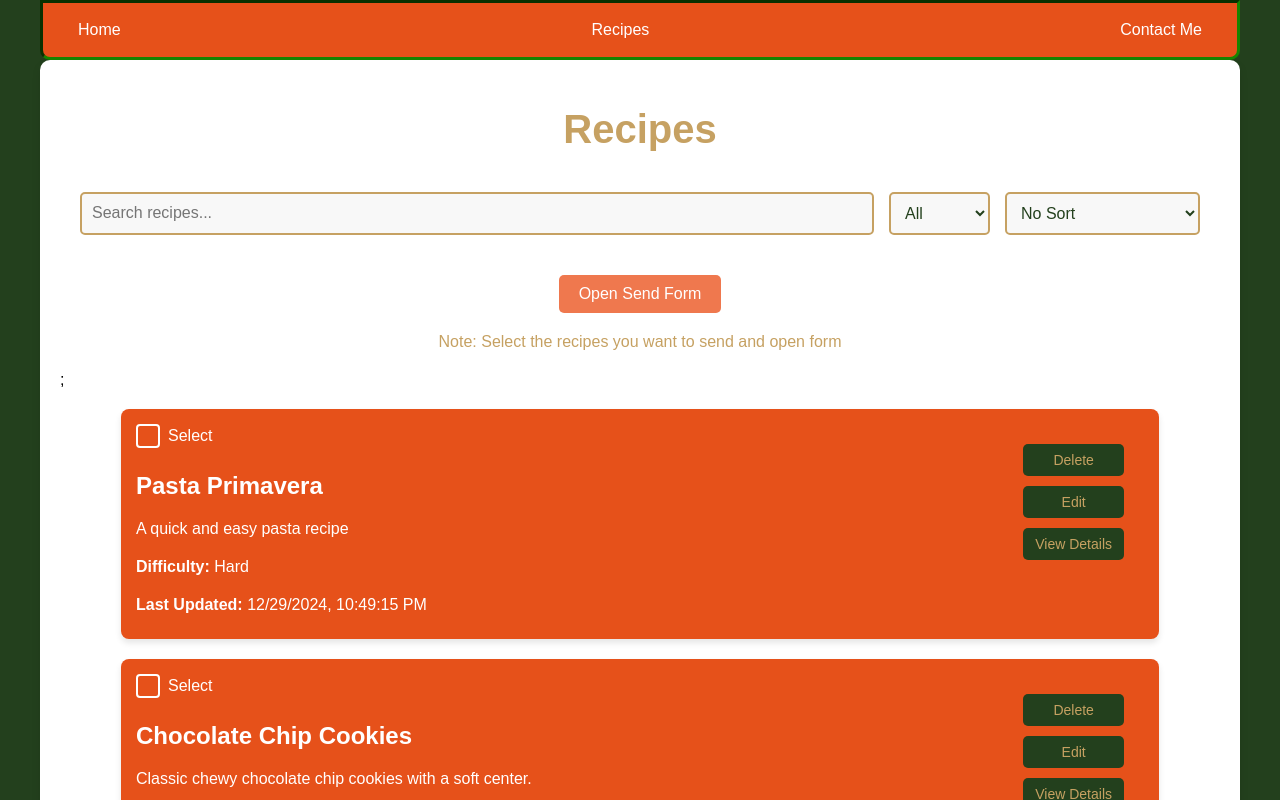
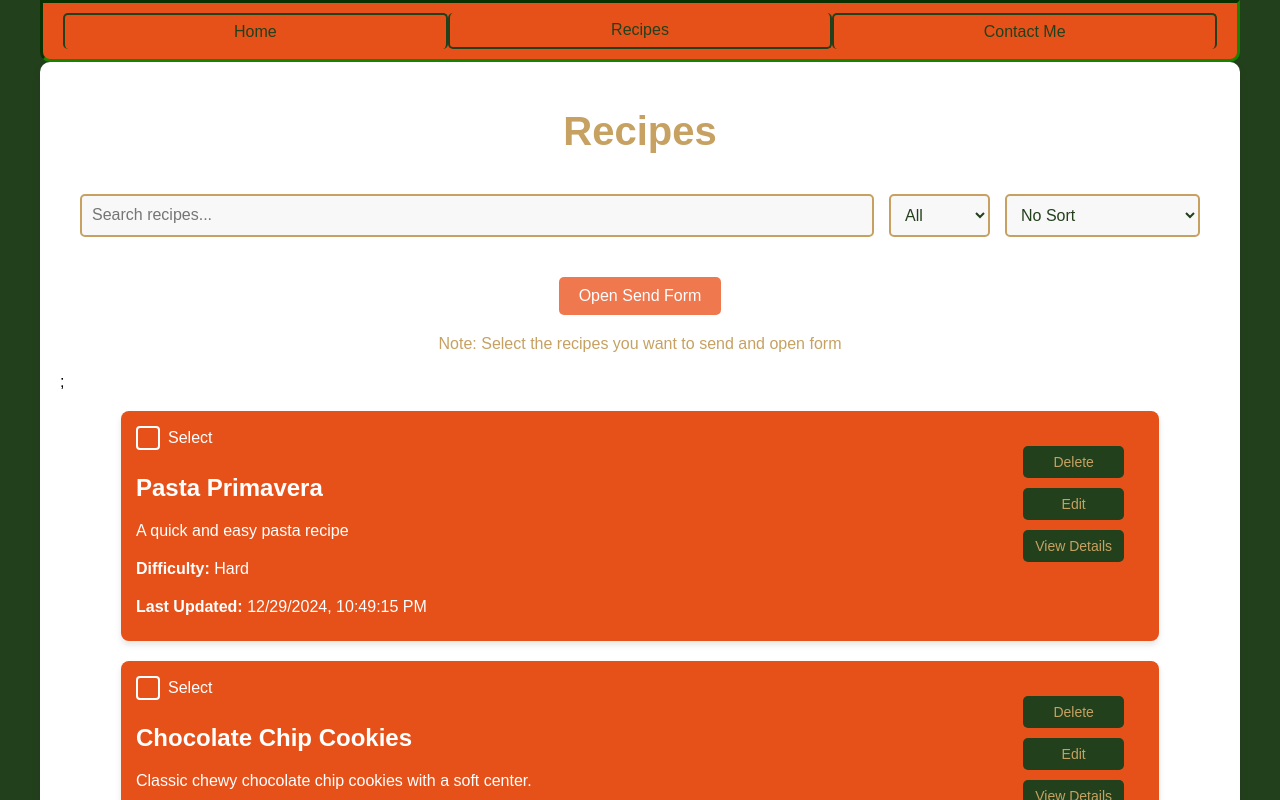
Before and after one commit to ZakirAghakishiyev/WM1-Project2-Group-10, a React (Create React App) app: page /recipes in a window 1280 px wide. Shown: the top 800 px of the page. Built offline with nearby package versions, Linux system fonts and the light colour scheme; data requests are answered from the project's data file.

Commit message:
final touch

```diff
--- a/src/pages/Navbar.js
+++ b/src/pages/Navbar.js
@@ -6,7 +6,7 @@ const Navbar = () => {
   return (
     <nav >
       <Link to="/">Home</Link>
-      <Link to="/recipes">Recipes</Link>
+      <Link to="/recipes" className='two'>Recipes</Link>
       <Link to="/contactMe">Contact Me</Link>
     </nav>
   );
--- a/src/pages/RecipePage.js
+++ b/src/pages/RecipePage.js
@@ -3,7 +3,8 @@ import axios from "axios";
 import { DragDropContext, Droppable, Draggable } from "react-beautiful-dnd";
 import emailjs from "@emailjs/browser";
 import './recipe.css';
-
+import Next from "./right-arrow.png"
+import Previous from "./left-arrow.png"
 
 const API_URL = "http://localhost:3000/recipes";
 
@@ -434,6 +435,13 @@ const RecipePage = () => {
 
       {/* Pagination Controls */}
       <div className="pagination">
+      <button
+    onClick={() => handlePageChange(currentPage - 1)}
+    disabled={currentPage === 1}
+    className="pagination-button"
+  >
+    <img src={Previous} alt="Previous" className="pagination-icon" />
+  </button>
         {pageNumbers.map((number) => (
           <button
             key={number}
@@ -443,7 +451,15 @@ const RecipePage = () => {
             {number}
           </button>
         ))}
+          <button
+    onClick={() => handlePageChange(currentPage + 1)}
+    disabled={currentPage === totalPages}
+    className="pagination-button"
+  >
+    <img src={Next} alt="Next" className="pagination-icon" />
+  </button>
       </div>
+
 
       {/* Form to Add New Recipes */}
       <div className="form-container">
--- a/src/pages/nav.css
+++ b/src/pages/nav.css
@@ -19,15 +19,28 @@ nav {
 
 nav a {
   text-decoration: none;
-  color: white;
+  color: #23401d;
   padding: 8px 15px;
   transition: background-color 0.3s, color 0.3s;
   border-radius: 5px;
+  width: 33%;
+  text-align: center;
+  border-top: 0px;
+  border-radius: 5px /*5px 50% 50%*/;
+  border-style: solid;
+  border-color: #23401d;
+  border-width: 2px 2px 0 2px;
+}
+
+nav a.two{
+  border-radius: /*50% 50% 5px*/ 5px;
+  border-width: 0 2px 2px 2px;
 }
 
 nav a:hover {
   background-color: #23401d;
   color: #e6511a;
+  /*border-color: white ;*/
 }
 
 nav a.active {
--- a/src/pages/recipe.css
+++ b/src/pages/recipe.css
@@ -479,3 +479,43 @@ body {
     background-color: #d9441a;
     transform: scale(1.05);
   }
+
+  .pagination {
+    display: flex;
+    justify-content: center;
+    align-items: center;
+    margin-top: 20px;
+    gap: 10px;
+  }
+
+  .pagination-button {
+    padding: 10px 20px;
+    border: none;
+    border-radius: 5px;
+    background-color: #23401d;
+    color: #ffffff;
+    font-size: 16px;
+    cursor: pointer;
+    transition: background-color 0.3s ease;
+  }
+
+  .pagination-button:disabled {
+    background-color: #e0e0e0;
+    color: #a0a0a0;
+    cursor: not-allowed;
+  }
+
+  .pagination-button:hover:not(:disabled) {
+    background-color: #c6a162;
+  }
+
+  .active {
+    background-color: #c6a162;
+    font-weight: bold;
+    color: #23401d;
+  }
+
+
+  .pagination-icon{
+    width: 15.5px;
+  }
```
Also changed, not shown: src/pages/left-arrow.png (added), src/pages/right-arrow.png (added).
